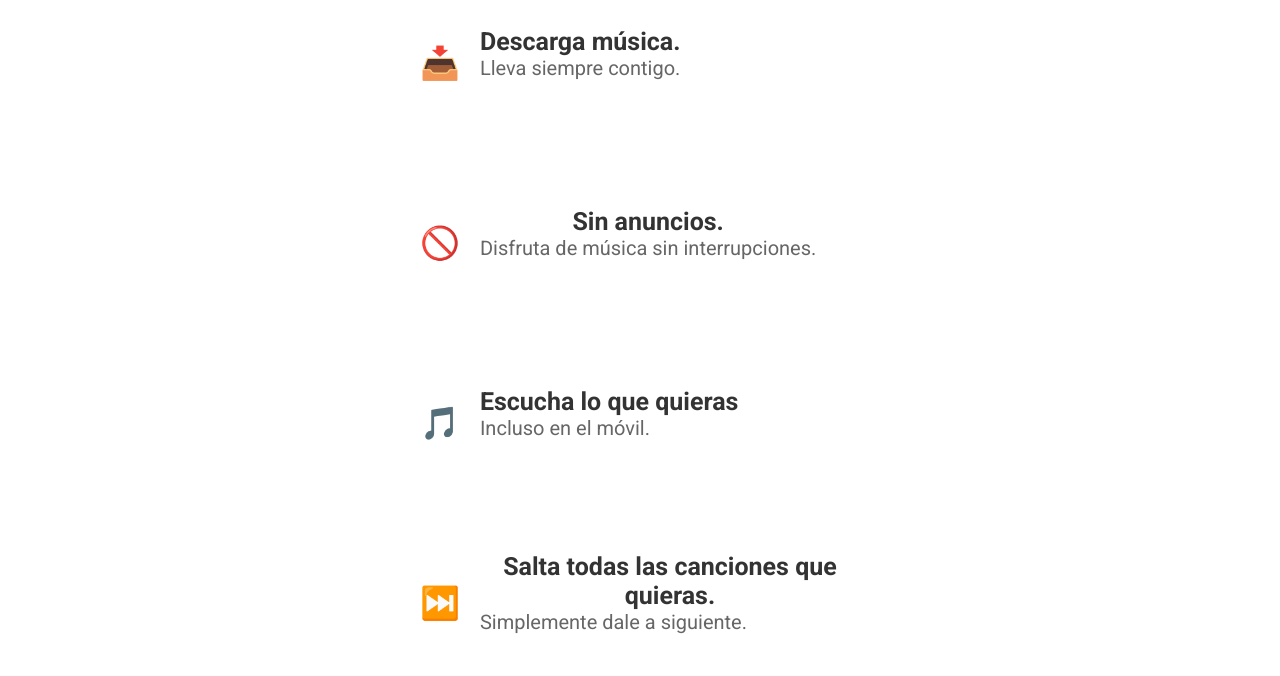
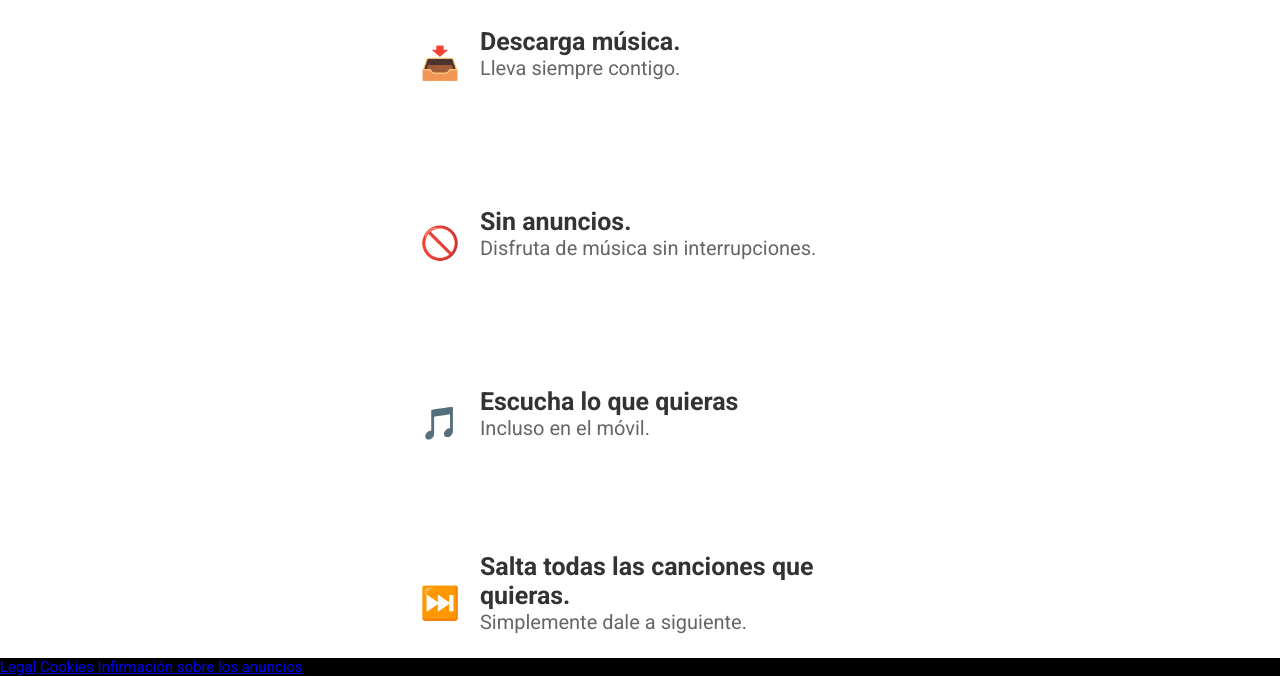
Before and after one commit to camila0424/camila0424-Modulo1-Pair-programming, a plain HTML site: page index.html in a window 1280 px wide. Shown: the part 692-1368 px from the top of the page. Drawn offline with Linux system fonts and the light colour scheme.

Commit message:
cambios hechos en clase el 8/04/2025

```diff
--- a/class/style.css
+++ b/class/style.css
@@ -160,9 +160,7 @@ header {
 }
 
 .benefits-list h3 {
-    display: flex;
-    flex-direction: column;
-    align-items: left;
+    text-align: left;
     gap: 20px;
     padding: 0;
     font-size: 25px;
@@ -170,13 +168,19 @@ header {
 }
 
 .benefits-list p {
-    display: flex;
-    align-items: left;
+    text-align: left;
     font-size: 20px;
     color: #666;
 }
 
+.footer {
+    background-color: black;
+    text-align: left;
+    width: 100%;
+    font-size: 15px;
+    padding: ;
 
+}
 
 
 
--- a/index.html
+++ b/index.html
@@ -38,33 +38,7 @@
           <!-- Beneficios -->
           <section class="beneficios">
             <h2>¿Por qué pasarte a Premium?</h2>
-           <!-- /*<div class="benefits">
-              <img src="" alt="descarga_musica">
-              <h3>Descarga música</h3>
-              <p>Llévala siempre contigo.</p>
-            </div>
-
-            <div class="benefits">
-              <img src="" alt="sin anuncios">
-              <h3>Sin anuncios</h3>
-              <p>Disfruta de música sin interrupciones.</p>
-            </div>
-            <div class="benefits">
-              <img src="" alt="escucha lo que quieras">
-              <h3>Escucha lo que quieras</h3>
-              <p>Incluso en el móvil.</p>
-            </div>
-            <div class="benefits">
-              <img src="" alt="Salta canciones">
-              <h3>Salta todas las canciones que quieras,</h3>
-              <p>Simplemente dale a siguiente.</p>
-            </div>
-
-          </section>
-        </p>-->
-
-
-        <ul class="benefits-list">
+          <ul class="benefits-list">
           <li>
             <span class="icon">📥</span>
             <div>
@@ -97,5 +71,15 @@
       </section>
     </main>
   </div>
+  <footer class="footer">
+    <section>
+        <a href="#">Legal</a>
+        <a href="#">Cookies</a>
+        <a href="#">Infirmación sobre los anuncios</a>
+    </section>
+
+
+
+  </footer>
   </body>
-</html>
+  </html>
```
